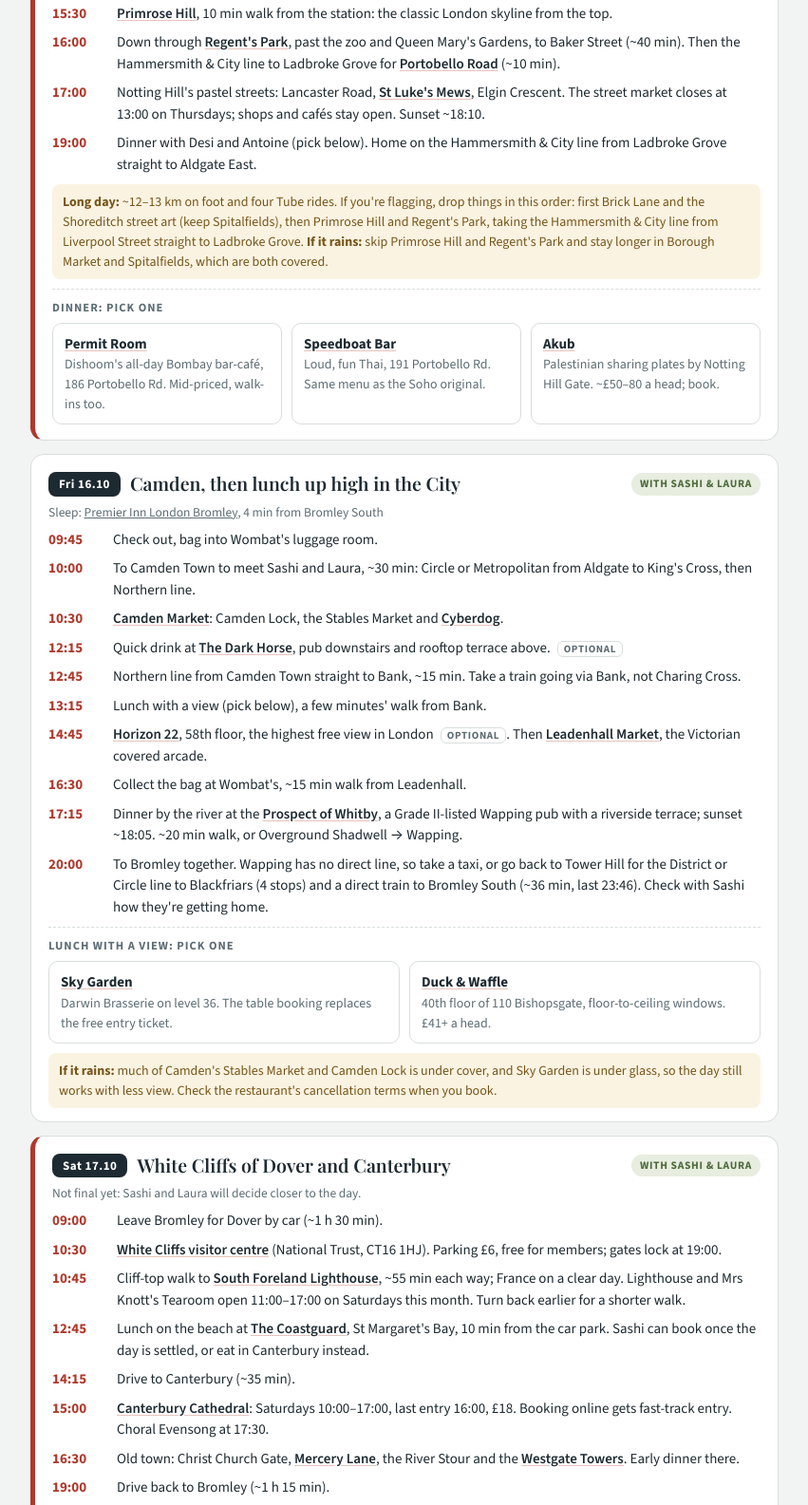
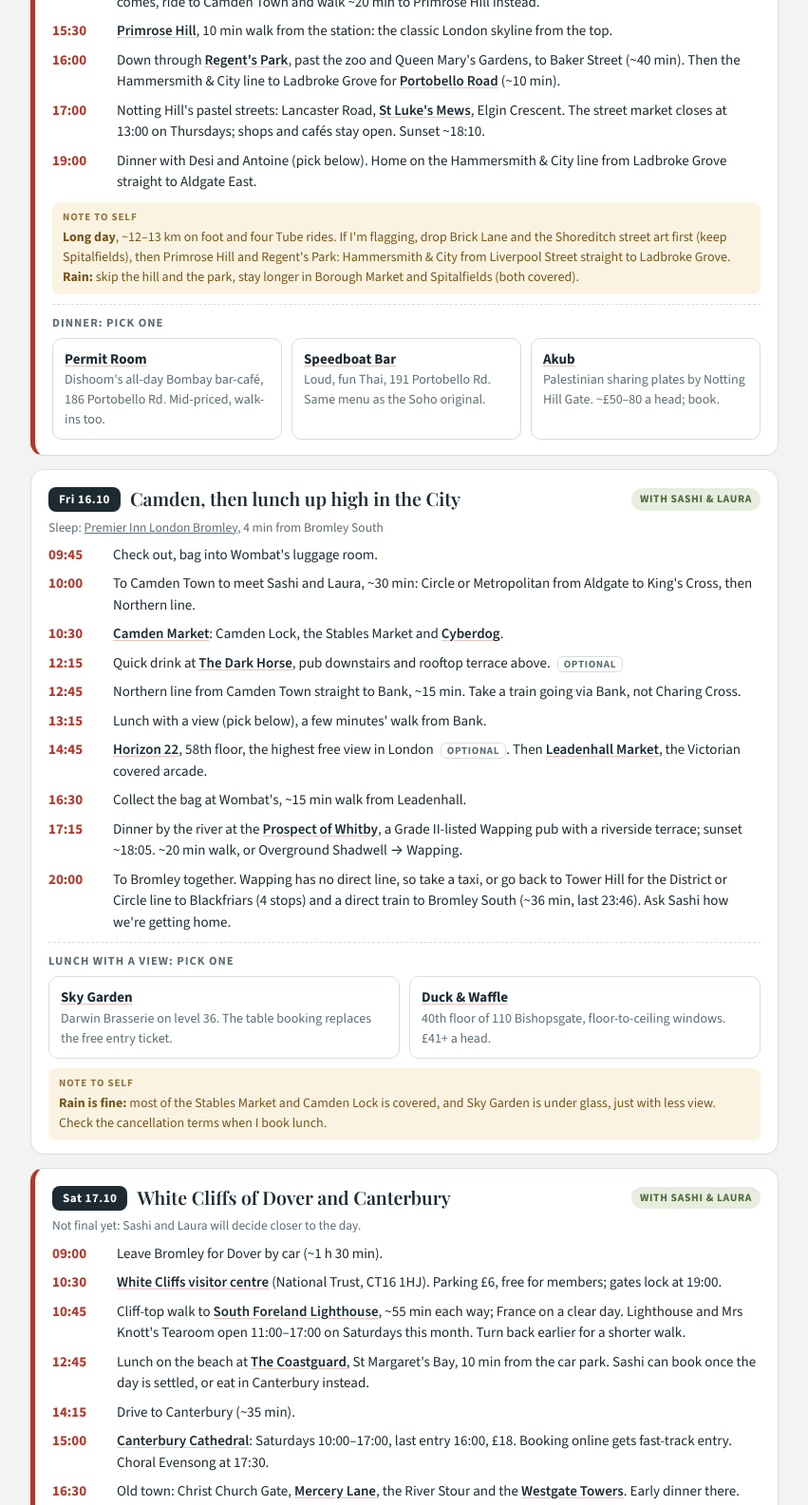
Before and after one commit to parvanovkp/london-trip, a plain HTML site: page index.html in a window 1280 px wide. Shown: the part 1865-3450 px from the top of the page at 95% size, without its empty margins (214-1065 px from the left). Drawn offline with nearby package versions, Linux system fonts and the light colour scheme.

Commit message:
Write notes as notes to self

```diff
--- a/index.html
+++ b/index.html
@@ -102,6 +102,7 @@
 .option span{color:var(--muted)}
 .note{font-size:14px;color:var(--note-fg);background:var(--note-bg);border-radius:8px;padding:8px 11px;margin-top:10px}
 .note b{font-weight:700}
+.note::before{content:"Note to self";display:block;font-size:11px;font-weight:700;letter-spacing:.08em;text-transform:uppercase;margin-bottom:2px;opacity:.8}
 
 footer{margin-block:26px 40px;font-size:13px;color:var(--muted);text-align:center}
 @media (max-width:480px){
@@ -173,7 +174,7 @@
     <li><span class="t">17:45</span><span><a href="https://www.google.com/maps/search/?api=1&amp;query=Leicester+Square+London" target="_blank" rel="noopener">Leicester Square</a> → <a href="https://www.google.com/maps/search/?api=1&amp;query=Chinatown+London" target="_blank" rel="noopener">Chinatown</a>, a few minutes apart.</span></li>
     <li><span class="t">19:00</span><span>Dinner with Sashi and Desi at the <a href="https://www.google.com/maps/search/?api=1&amp;query=Marquis+of+Westminster+50+Warwick+Way+London" target="_blank" rel="noopener">Marquis of Westminster</a>, 50 Warwick Way. Booked for 4 under Sashi's name, 19:00–21:00; they hold the table only 15 minutes, so leave Chinatown by 18:30. District or Circle from Embankment to Victoria (3 stops), then 8 min on foot.</span></li>
   </ul>
-  <div class="note"><b>Changing of the Guard?</b> Usually Mon, Wed and Fri at 11:00. To catch it, start at the palace by 10:30 and walk west to the museum instead; check the Household Division calendar the day before.</div>
+  <div class="note">If I want the <b>Changing of the Guard</b> (usually Mon, Wed and Fri at 11:00): be at the palace by 10:30 and walk west to the museum instead. Check the Household Division calendar the night before.</div>
 </article>
 
 <article class="day big" id="thu">
@@ -190,7 +191,7 @@
     <li><span class="t">17:00</span><span>Notting Hill's pastel streets: Lancaster Road, <a href="https://www.google.com/maps/search/?api=1&amp;query=St+Luke%27s+Mews+London" target="_blank" rel="noopener">St Luke's Mews</a>, Elgin Crescent. The street market closes at 13:00 on Thursdays; shops and cafés stay open. Sunset ~18:10.</span></li>
     <li><span class="t">19:00</span><span>Dinner with Desi and Antoine (pick below). Home on the Hammersmith &amp; City line from Ladbroke Grove straight to Aldgate East.</span></li>
   </ul>
-  <div class="note"><b>Long day:</b> ~12–13 km on foot and four Tube rides. If you're flagging, drop things in this order: first Brick Lane and the Shoreditch street art (keep Spitalfields), then Primrose Hill and Regent's Park, taking the Hammersmith &amp; City line from Liverpool Street straight to Ladbroke Grove. <b>If it rains:</b> skip Primrose Hill and Regent's Park and stay longer in Borough Market and Spitalfields, which are both covered.</div>
+  <div class="note"><b>Long day</b>, ~12–13 km on foot and four Tube rides. If I'm flagging, drop Brick Lane and the Shoreditch street art first (keep Spitalfields), then Primrose Hill and Regent's Park: Hammersmith &amp; City from Liverpool Street straight to Ladbroke Grove. <b>Rain:</b> skip the hill and the park, stay longer in Borough Market and Spitalfields (both covered).</div>
   <div class="pick">
     <h4>Dinner: pick one</h4>
     <div class="picks">
@@ -214,7 +215,7 @@
     <li><span class="t">14:45</span><span><a href="https://www.google.com/maps/search/?api=1&amp;query=Horizon+22+Bishopsgate" target="_blank" rel="noopener">Horizon 22</a>, 58th floor, the highest free view in London <span class="tag">Optional</span>. Then <a href="https://www.google.com/maps/search/?api=1&amp;query=Leadenhall+Market" target="_blank" rel="noopener">Leadenhall Market</a>, the Victorian covered arcade.</span></li>
     <li><span class="t">16:30</span><span>Collect the bag at Wombat's, ~15 min walk from Leadenhall.</span></li>
     <li><span class="t">17:15</span><span>Dinner by the river at the <a href="https://www.google.com/maps/search/?api=1&amp;query=Prospect+of+Whitby+Wapping" target="_blank" rel="noopener">Prospect of Whitby</a>, a Grade II-listed Wapping pub with a riverside terrace; sunset ~18:05. ~20 min walk, or Overground Shadwell → Wapping.</span></li>
-    <li><span class="t">20:00</span><span>To Bromley together. Wapping has no direct line, so take a taxi, or go back to Tower Hill for the District or Circle line to Blackfriars (4 stops) and a direct train to Bromley South (~36 min, last 23:46). Check with Sashi how they're getting home.</span></li>
+    <li><span class="t">20:00</span><span>To Bromley together. Wapping has no direct line, so take a taxi, or go back to Tower Hill for the District or Circle line to Blackfriars (4 stops) and a direct train to Bromley South (~36 min, last 23:46). Ask Sashi how we're getting home.</span></li>
   </ul>
   <div class="pick">
     <h4>Lunch with a view: pick one</h4>
@@ -223,7 +224,7 @@
       <div class="option"><b><a href="https://www.google.com/maps/search/?api=1&amp;query=Duck+and+Waffle+110+Bishopsgate" target="_blank" rel="noopener">Duck &amp; Waffle</a></b><span>40th floor of 110 Bishopsgate, floor-to-ceiling windows. £41+ a head.</span></div>
     </div>
   </div>
-  <div class="note"><b>If it rains:</b> much of Camden's Stables Market and Camden Lock is under cover, and Sky Garden is under glass, so the day still works with less view. Check the restaurant's cancellation terms when you book.</div>
+  <div class="note"><b>Rain is fine:</b> most of the Stables Market and Camden Lock is covered, and Sky Garden is under glass, just with less view. Check the cancellation terms when I book lunch.</div>
 </article>
 
 <article class="day big" id="sat">
@@ -248,7 +249,7 @@
       <li><span class="t">17:30</span><span>Choral Evensong in the cathedral, then dinner and the drive home.</span></li>
     </ul>
   </div>
-  <div class="note"><b>Bring:</b> proper shoes and a windproof layer for the cliffs; the path is exposed and muddy after rain.</div>
+  <div class="note">Pack <b>proper shoes and a windproof layer</b> for the cliffs; the path is exposed and gets muddy after rain.</div>
 </article>
 
 <article class="day travel" id="sun">
```
